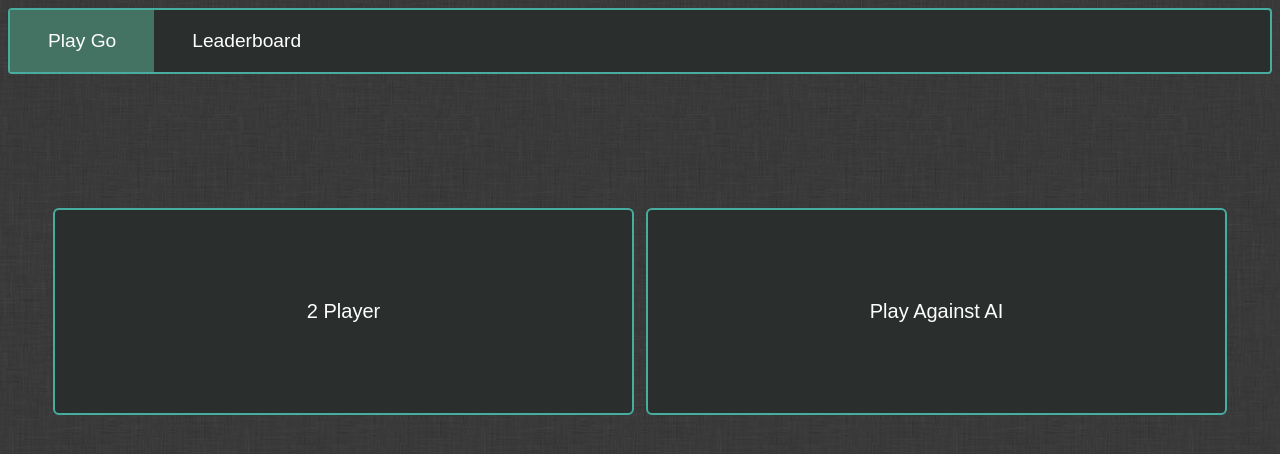
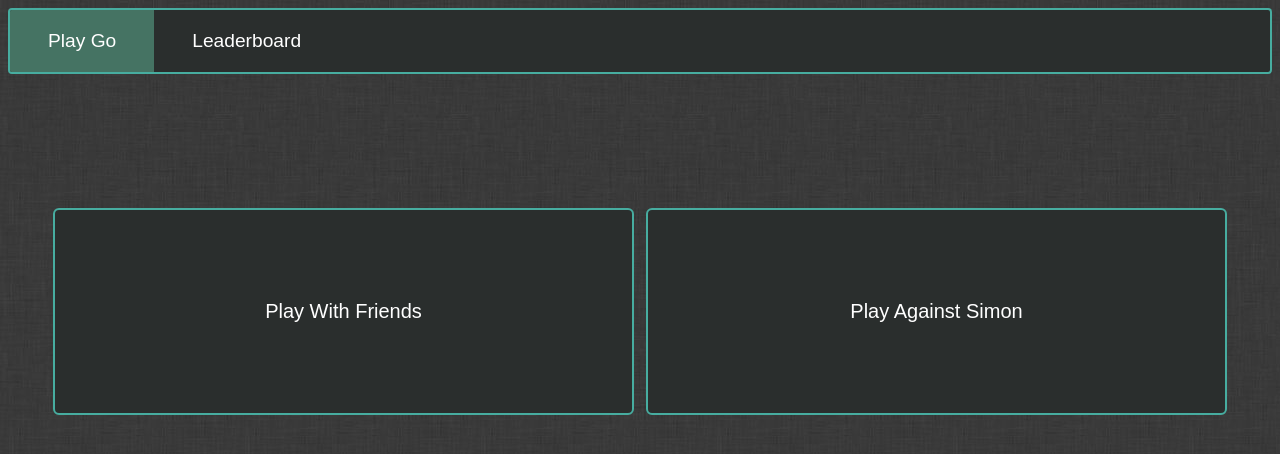
Before and after one commit to Fattouche/Go, a plain HTML site: page menu.html in a window 1280 px wide. Drawn offline with nearby package versions, Linux system fonts and the light colour scheme; files that its build step writes are made by us from their sources.

Commit message:
Changed button names

```diff
--- a/menu.html
+++ b/menu.html
@@ -19,8 +19,8 @@
     </ul>
 
     <div class="buttonHolder">
-      <input class="button button1" value="2 Player" onClick="div_show();twoPlayer()"/>
-      <input class="button button2" value="Play Against AI" onClick="div_show1();onePlayer()"/>
+      <input class="button button1" value="Play With Friends" onClick="div_show();twoPlayer()"/>
+      <input class="button button2" value="Play Against Simon" onClick="div_show1();onePlayer()"/>
     </div>
 
     <div id="create">
```
